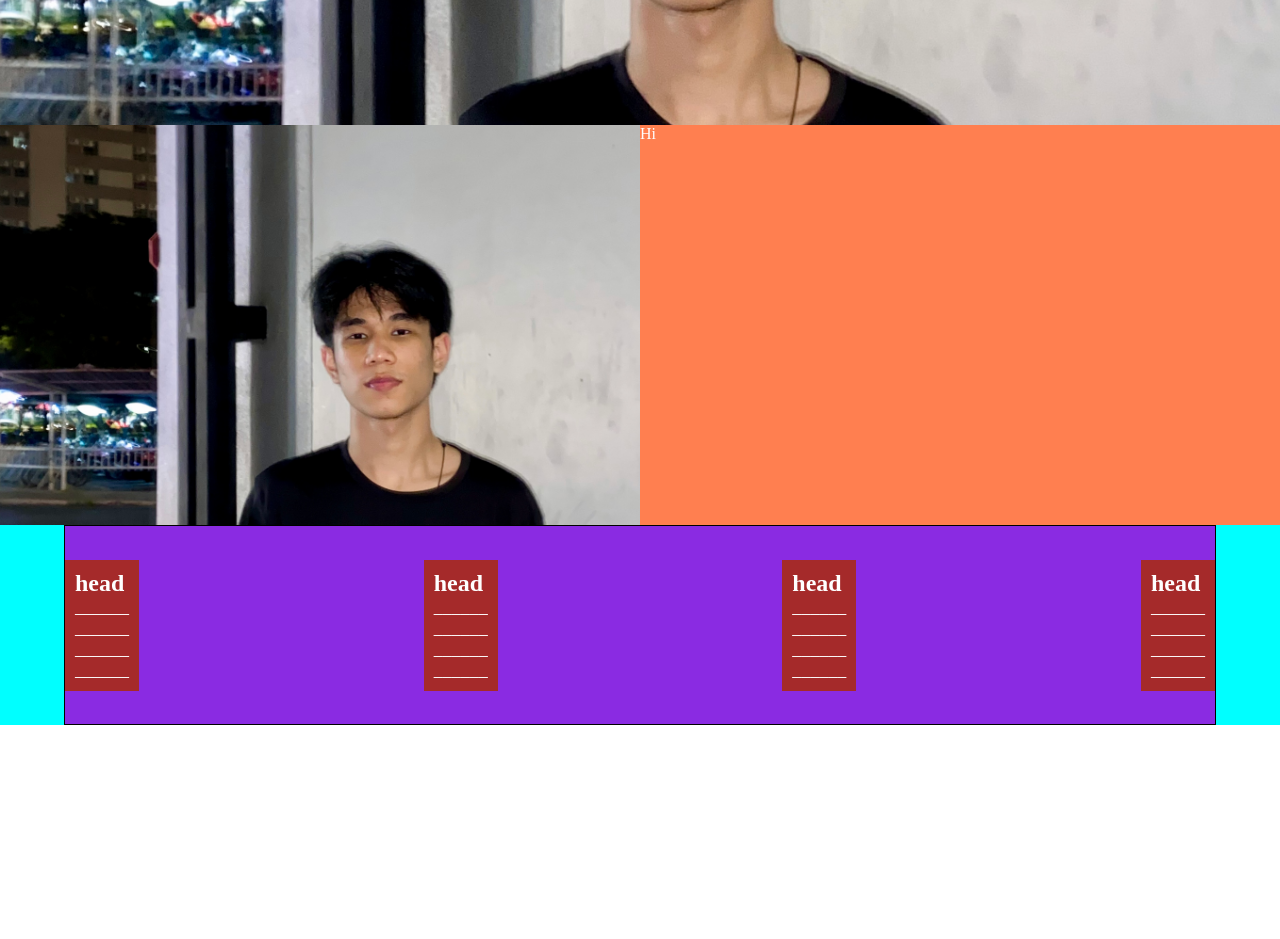
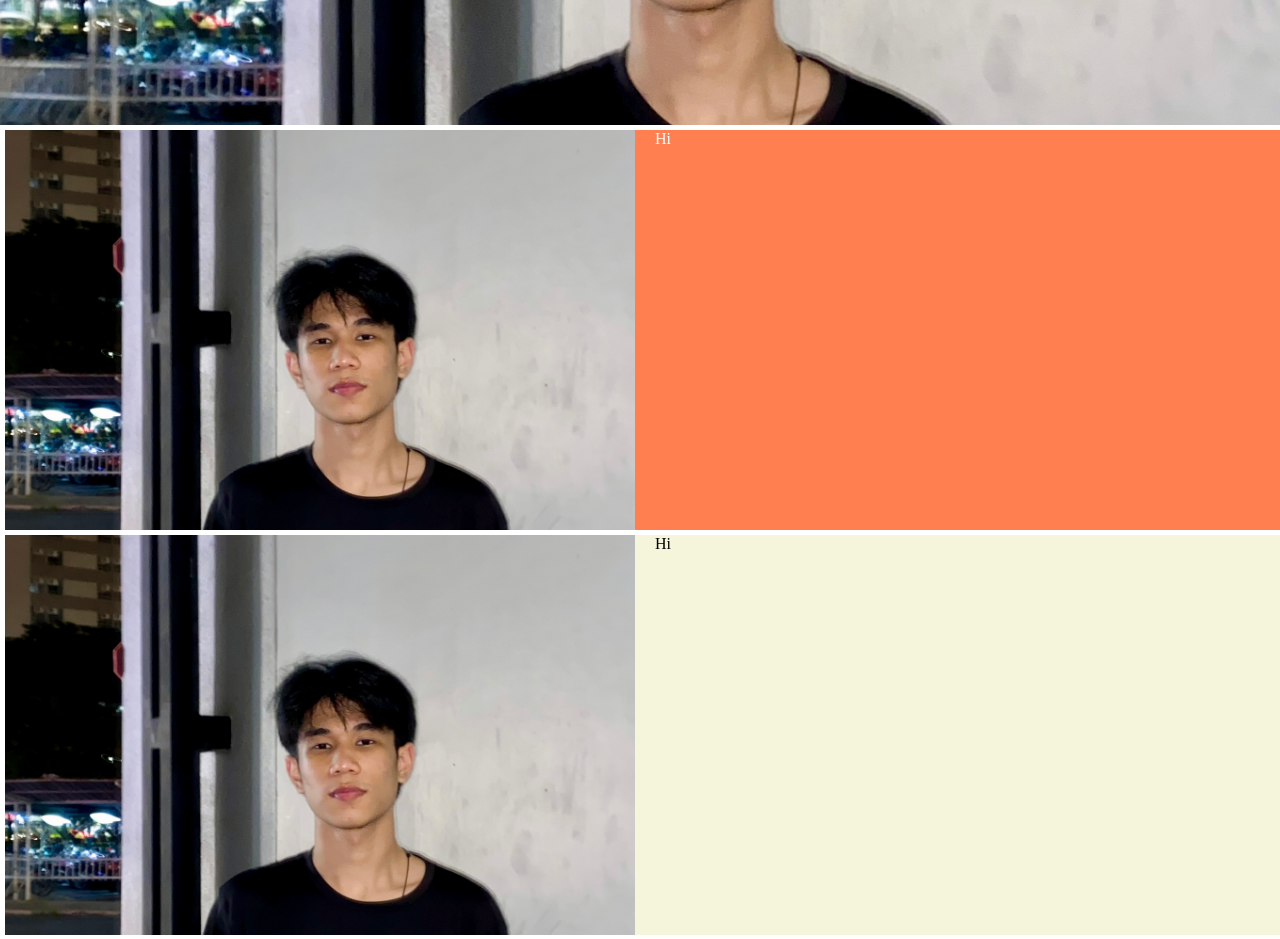
Before and after one commit to plakaow/CS100-Project-13, a plain HTML site: page index.html in a window 1280 px wide. Shown: the part 520-1459 px from the top of the page. Before the commit the page ends 1245 px from the top, so only its background shows below. Drawn offline with Linux system fonts and the light colour scheme.

Commit message:
commit_by_cher

```diff
--- a/homepage.css
+++ b/homepage.css
@@ -112,24 +112,53 @@ footer{
     background-color: brown;
     padding: 10px;
 }
-.main_about_us
+.main_about_kaow
 {
     width: 100%;
     height: auto;
     background-color: coral;
     display: flex;
     flex-direction: row;
+    margin: 5px 5px 5px 5px;
 }
-.about_us_img
+.about_kaow_img
 {
     width: 100%;
     height: 400px;
     background-image: url(img/test_img.jpg);
     background-size: cover;
-    background-position: 0%;
+    background-position: 50%;
 }
-.about_us_txt
+.about_kaow_txt
 {
     width: 100%;
     height: auto;
+    margin-left: 20px;
 }
+.main_about_cher
+{
+    width: 100%;
+    height: auto;
+    background-color: beige;
+    display: flex;
+    flex-direction: row;
+    margin: 5px 5px 5px 5px;
+}
+.about_cher_img
+{
+    width: 100%;
+    height: 400px;
+    background-image: url(img/test_img.jpg);
+    background-size: cover;
+    background-position: 50%;
+}
+.about_cher_txt
+{
+    width: 100%;
+    height: auto;
+    margin-left: 20px;
+}
+.about_cher_txt p
+{
+    color: black;
+}
--- a/index.html
+++ b/index.html
@@ -44,13 +44,20 @@
 
 
     <!--about us-->
-    <div class="main_about_us">
-       <div class="about_us_img">
+    <div class="main_about_kaow">
+       <div class="about_kaow_img">
        </div>
-       <div class="about_us_txt">
+       <div class="about_kaow_txt">
             <p>Hi</p>
        </div>
     </div>
+    <div class="main_about_cher">
+        <div class="about_cher_img">
+        </div>
+        <div class="about_cher_txt">
+             <p>Hi</p>
+        </div>
+     </div>
 
     <!--Footer-->
     <footer>
```
